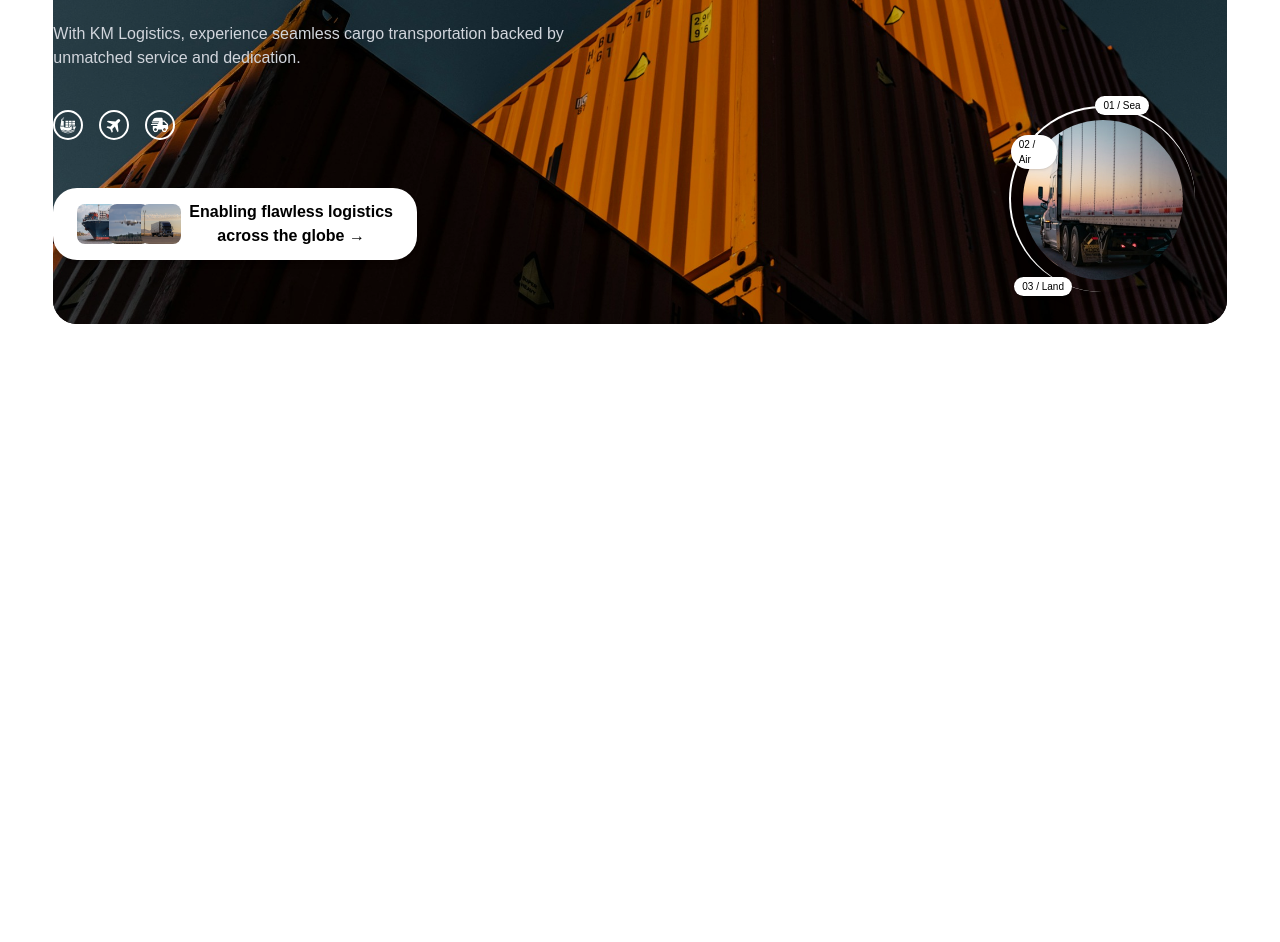
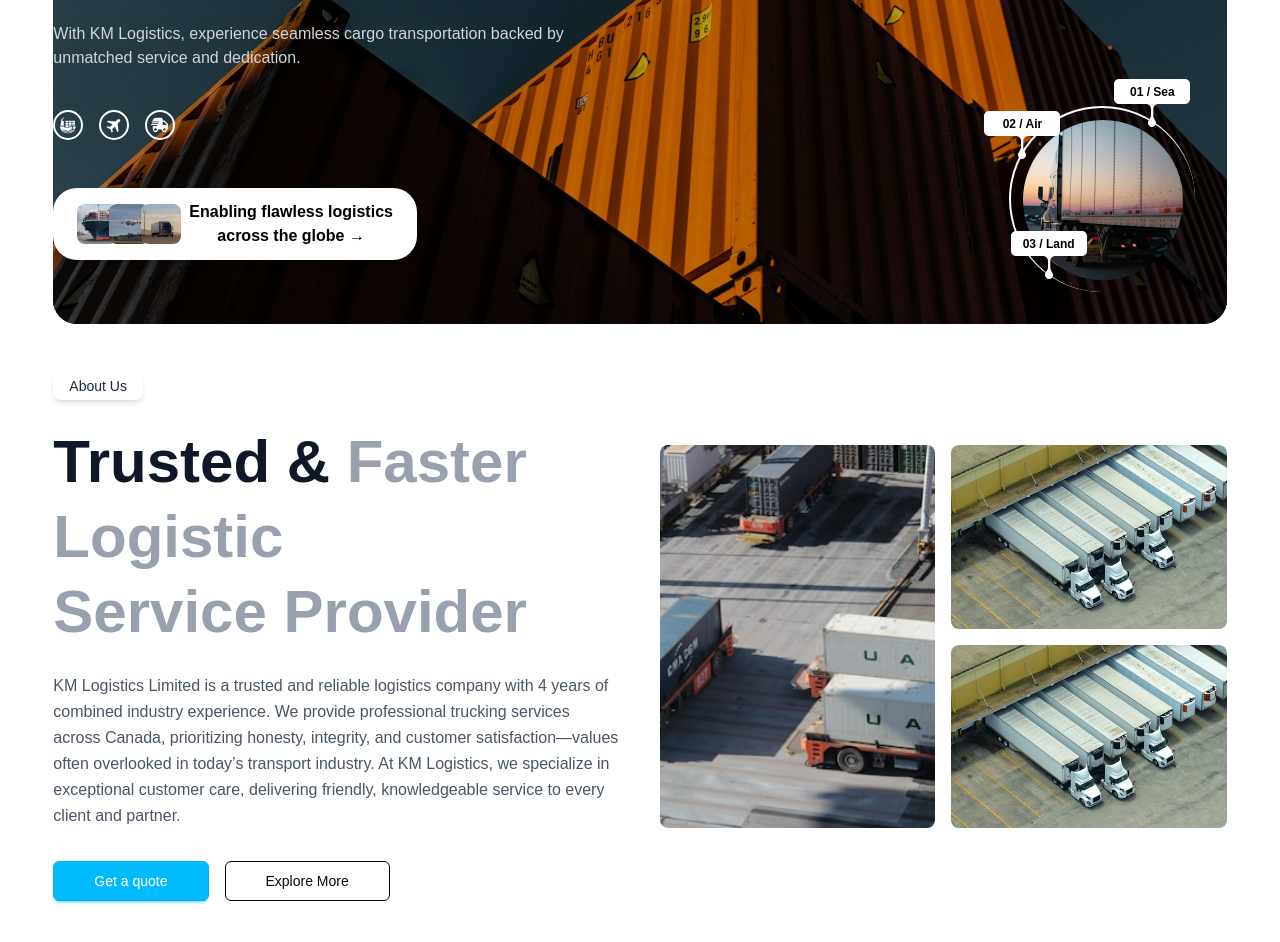
Before and after one commit to ameerhamzahd/KM-Logistics-Ltd., a React (Vite) app: page / in a window 1280 px wide. Shown: the part 320-1262 px from the top of the page. Before the commit the page ends 800 px from the top, so only its background shows below. Built offline with nearby package versions, Linux system fonts and the light colour scheme; a web font is replaced by a local one.

Commit message:
KM-Logistics-Ltd. AboutUs-UI done.

```diff
--- a/src/App.jsx
+++ b/src/App.jsx
@@ -1,4 +1,5 @@
 import './App.css'
+import AboutUs from './components/AboutUs/AboutUs'
 import Banner from './components/Banner/Banner'
 import Navbar from './components/Navbar/Navbar'
 
@@ -12,7 +13,10 @@
         </header>
 
         <main>
-          <Banner></Banner>
+          <div>
+            <Banner></Banner>
+            <AboutUs></AboutUs>
+          </div>
         </main>
 
         <footer>
--- /dev/null
+++ b/src/components/AboutUs/AboutUs.jsx
@@ -0,0 +1,55 @@
+import React from "react";
+import leftImg from "../../assets/left-about-us.jpg";
+import rightImg from "../../assets/right-about-us.jpg";
+
+const AboutUs = () => {
+  return (
+    <section className="py-12 bg-white">
+      <div className="max-w-11/12 mx-auto grid grid-cols-1 lg:grid-cols-2 gap-10 items-center">
+        {/* Left content */}
+        <div className="space-y-6">
+          <span className="inline-block bg-white text-sm text-gray-800 font-medium px-4 py-1 rounded-lg shadow-md">
+            About Us
+          </span>
+          <h2 className="text-3xl md:text-6xl font-bold text-gray-900 leading-tight">
+            Trusted & <span className="text-gray-400">Faster Logistic</span>
+            <br />
+            <span className="text-gray-400">Service Provider</span>
+          </h2>
+          <p className="text-gray-600 text-base leading-relaxed">
+            KM Logistics Limited is a trusted and reliable logistics company with 4 years of combined industry experience. We provide professional trucking services across Canada, prioritizing honesty, integrity, and customer satisfaction—values often overlooked in today’s transport industry. At KM Logistics, we specialize in exceptional customer care, delivering friendly, knowledgeable service to every client and partner.
+          </p>
+          <div className="flex flex-wrap gap-4 pt-2">
+            <button className="btn btn-info px-10 py-3 text-white rounded-md font-medium transition duration-300">
+              Get a quote
+            </button>
+            <button className="btn btn-neutral btn-outline px-10 py-3 rounded-md font-medium transition duration-300">
+              Explore More
+            </button>
+          </div>
+        </div>
+
+        {/* Right images */}
+        <div className="grid grid-cols-2 grid-rows-2 gap-4">
+          <img
+            src={leftImg}
+            alt="Main Truck"
+            className="row-span-2 rounded-lg object-cover w-full h-full"
+          />
+          <img
+            src={rightImg}
+            alt="Truck Top View 1"
+            className="rounded-lg object-cover w-full h-full"
+          />
+          <img
+            src={rightImg}
+            alt="Truck Top View 2"
+            className="rounded-lg object-cover w-full h-full"
+          />
+        </div>
+      </div>
+    </section>
+  );
+};
+
+export default AboutUs;
--- a/src/components/Banner/Banner.jsx
+++ b/src/components/Banner/Banner.jsx
@@ -74,23 +74,98 @@
 
                 {/* Bubbles with modes */}
                 <div className="hidden md:flex absolute bottom-8 right-8 flex-col items-end gap-3 z-10 shadow-lg border-l-2 border-t-2 border-white rounded-full">
-
-                    {/* Sea */}
+                    {/* Circle image */}
                     <div className="relative flex items-center justify-end">
-                        <div className="bg-white text-black text-[10px] rounded-full px-2 py-0.5 shadow absolute right-1/4 bottom-11/12 mb-2">
-                            01 / Sea
-                        </div>
-                        <div className="bg-white text-black text-[10px] rounded-full px-2 py-0.5 shadow absolute right-9/12 bottom-2/3">
-                            02 / Air
-                        </div>
-                        <div className="bg-white text-black text-[10px] rounded-full px-2 py-0.5 shadow absolute right-2/3 top-11/12">
-                            03 / Land
-                        </div>
                         <img
                             src="/src/assets/side-pic.jpg"
                             alt="Side"
                             className="w-40 h-40 rounded-full object-cover m-3"
                         />
+
+                        {/* 01 / Sea */}
+                        <div className="absolute -top-8 right-5 flex flex-col items-center">
+                            {/* SVG pill bubble background */}
+                            <svg
+                                width="82"
+                                height="54"
+                                viewBox="0 0 82 54"
+                                fill="none"
+                                xmlns="http://www.w3.org/2000/svg"
+                                className="absolute"
+                            >
+                                <g filter="url(#filter0_f_1_62)">
+                                    <path d="M79 23C79 25.7614 76.7614 28 74 28H47.3164C44.555 28 42.3164 30.2386 42.3164 33V39.6701C42.3164 41.7973 44.0377 43.6383 44.7621 45.6383C44.9161 46.0633 45 46.5218 45 47C45 49.2091 43.2091 51 41 51C38.7909 51 37 49.2091 37 47C37 46.5191 37.0849 46.0579 37.2405 45.6308C38.0213 43.4872 40 41.5313 40 39.2499V33C40 30.2386 37.7614 28 35 28H8C5.23858 28 3 25.7614 3 23V8C3 5.23858 5.23858 3 8 3H74C76.7614 3 79 5.23858 79 8V23Z" fill="white" />
+                                </g>
+                                <defs>
+                                    <filter id="filter0_f_1_62" x="0.5" y="0.5" width="81" height="53" filterUnits="userSpaceOnUse" colorInterpolationFilters="sRGB">
+                                        <feFlood floodOpacity="0" result="BackgroundImageFix" />
+                                        <feBlend mode="normal" in="SourceGraphic" in2="BackgroundImageFix" result="shape" />
+                                    </filter>
+                                </defs>
+                            </svg>
+
+                            {/* Label overlay on top of SVG */}
+                            <div className="relative text-black text-xs font-bold mt-2">
+                                01 / Sea
+                            </div>
+                        </div>
+
+
+                        {/* 02 / Air */}
+                        <div className="absolute top-0 -left-2 flex flex-col items-center">
+                            {/* SVG pill bubble background */}
+                            <svg
+                                width="82"
+                                height="54"
+                                viewBox="0 0 82 54"
+                                fill="none"
+                                xmlns="http://www.w3.org/2000/svg"
+                                className="absolute"
+                            >
+                                <g filter="url(#filter0_f_1_62)">
+                                    <path d="M79 23C79 25.7614 76.7614 28 74 28H47.3164C44.555 28 42.3164 30.2386 42.3164 33V39.6701C42.3164 41.7973 44.0377 43.6383 44.7621 45.6383C44.9161 46.0633 45 46.5218 45 47C45 49.2091 43.2091 51 41 51C38.7909 51 37 49.2091 37 47C37 46.5191 37.0849 46.0579 37.2405 45.6308C38.0213 43.4872 40 41.5313 40 39.2499V33C40 30.2386 37.7614 28 35 28H8C5.23858 28 3 25.7614 3 23V8C3 5.23858 5.23858 3 8 3H74C76.7614 3 79 5.23858 79 8V23Z" fill="white" />
+                                </g>
+                                <defs>
+                                    <filter id="filter0_f_1_62" x="0.5" y="0.5" width="81" height="53" filterUnits="userSpaceOnUse" colorInterpolationFilters="sRGB">
+                                        <feFlood floodOpacity="0" result="BackgroundImageFix" />
+                                        <feBlend mode="normal" in="SourceGraphic" in2="BackgroundImageFix" result="shape" />
+                                    </filter>
+                                </defs>
+                            </svg>
+
+                            {/* Label overlay on top of SVG */}
+                            <div className="relative text-black text-xs font-bold mt-2">
+                                02 / Air
+                            </div>
+                        </div>
+
+                        {/* 03 / Land */}
+                        <div className="absolute top-30 left-3 flex flex-col items-center">
+                            {/* SVG pill bubble background */}
+                            <svg
+                                width="82"
+                                height="54"
+                                viewBox="0 0 82 54"
+                                fill="none"
+                                xmlns="http://www.w3.org/2000/svg"
+                                className="absolute"
+                            >
+                                <g filter="url(#filter0_f_1_62)">
+                                    <path d="M79 23C79 25.7614 76.7614 28 74 28H47.3164C44.555 28 42.3164 30.2386 42.3164 33V39.6701C42.3164 41.7973 44.0377 43.6383 44.7621 45.6383C44.9161 46.0633 45 46.5218 45 47C45 49.2091 43.2091 51 41 51C38.7909 51 37 49.2091 37 47C37 46.5191 37.0849 46.0579 37.2405 45.6308C38.0213 43.4872 40 41.5313 40 39.2499V33C40 30.2386 37.7614 28 35 28H8C5.23858 28 3 25.7614 3 23V8C3 5.23858 5.23858 3 8 3H74C76.7614 3 79 5.23858 79 8V23Z" fill="white" />
+                                </g>
+                                <defs>
+                                    <filter id="filter0_f_1_62" x="0.5" y="0.5" width="81" height="53" filterUnits="userSpaceOnUse" colorInterpolationFilters="sRGB">
+                                        <feFlood floodOpacity="0" result="BackgroundImageFix" />
+                                        <feBlend mode="normal" in="SourceGraphic" in2="BackgroundImageFix" result="shape" />
+                                    </filter>
+                                </defs>
+                            </svg>
+
+                            {/* Label overlay on top of SVG */}
+                            <div className="relative text-black text-xs font-bold mt-2">
+                                03 / Land
+                            </div>
+                        </div>
                     </div>
                 </div>
             </div>
```
Also changed, not shown: src/assets/left-about-us.jpg (added), src/assets/right-about-us.jpg (added).
